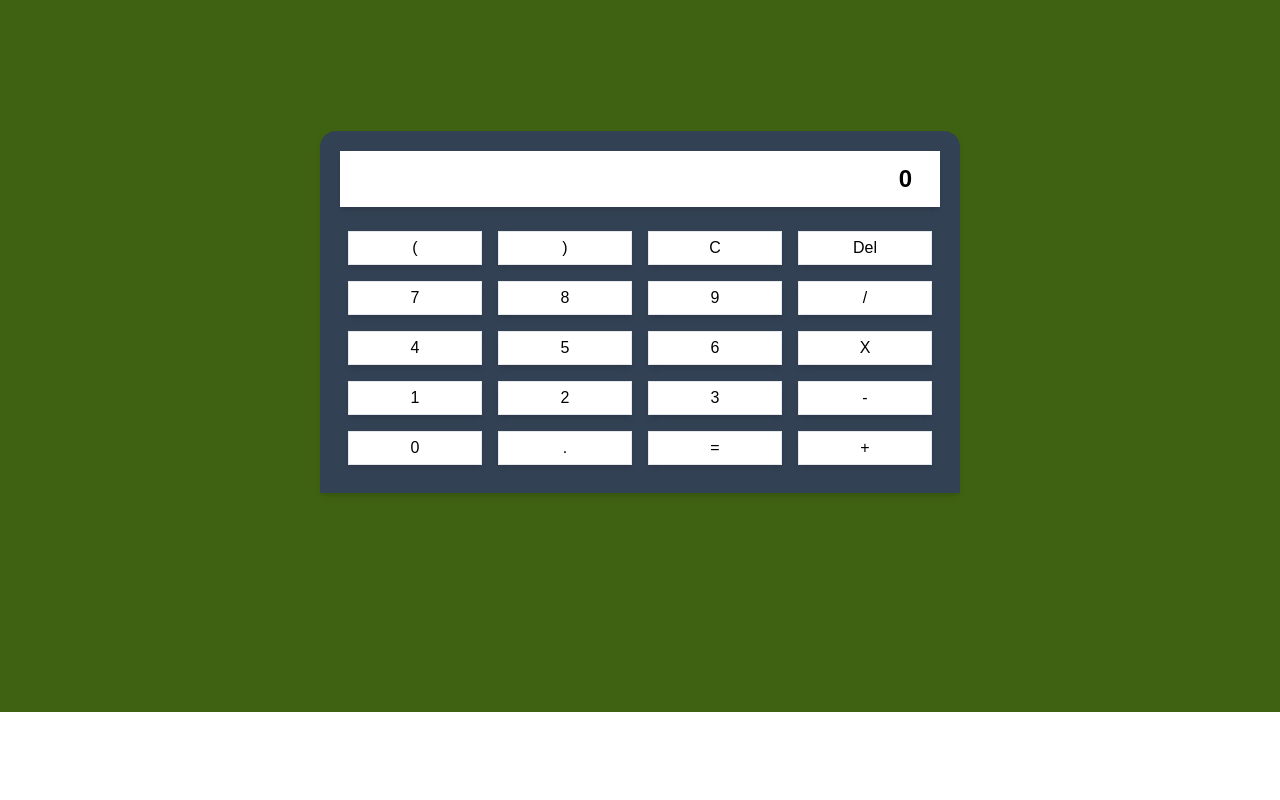
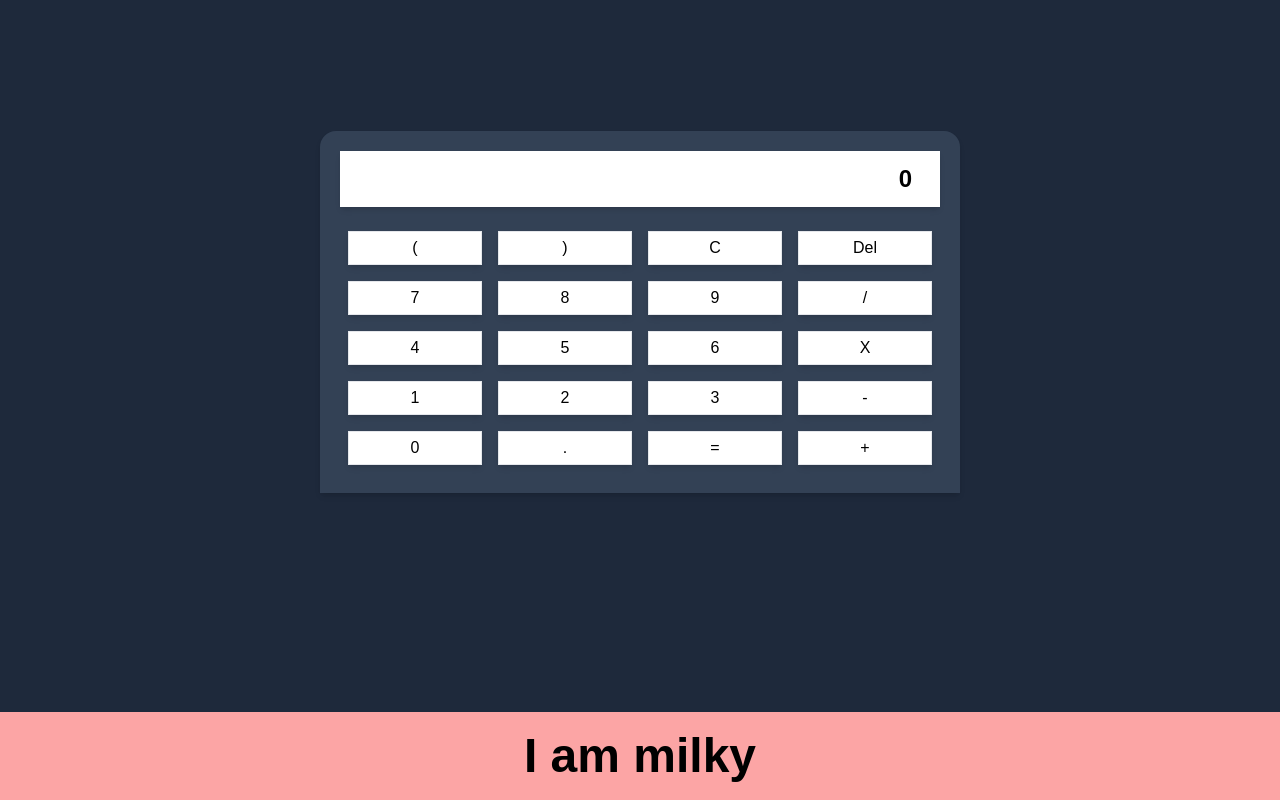
Before and after one commit to Mustafizmilky/master, a website: page index.html in a window 1280 px wide. Shown: the part 888-1688 px from the top of the page. Before the commit the page ends 1600 px from the top, so only its background shows below. Drawn offline with Linux system fonts and the light colour scheme.

Commit message:
add somethign

```diff
--- a/index.html
+++ b/index.html
@@ -119,7 +119,7 @@
 
     <!-- calculator project start -->
 
-    <section id="calculator " class="bg-lime-800">
+    <section id="calculator " class="bg-slate-800">
       <div
         class="container flex items-center justify-center mx-auto min-h-screen"
       >
@@ -243,5 +243,10 @@
         </div>
       </div>
     </section>
+    <section>
+      <p class="text-center bg-red-300 text-5xl text-black font-extrabold p-5">
+        I am milky
+      </p>
+    </section>
   </body>
 </html>
```
Also changed, not shown: css/style.css.
